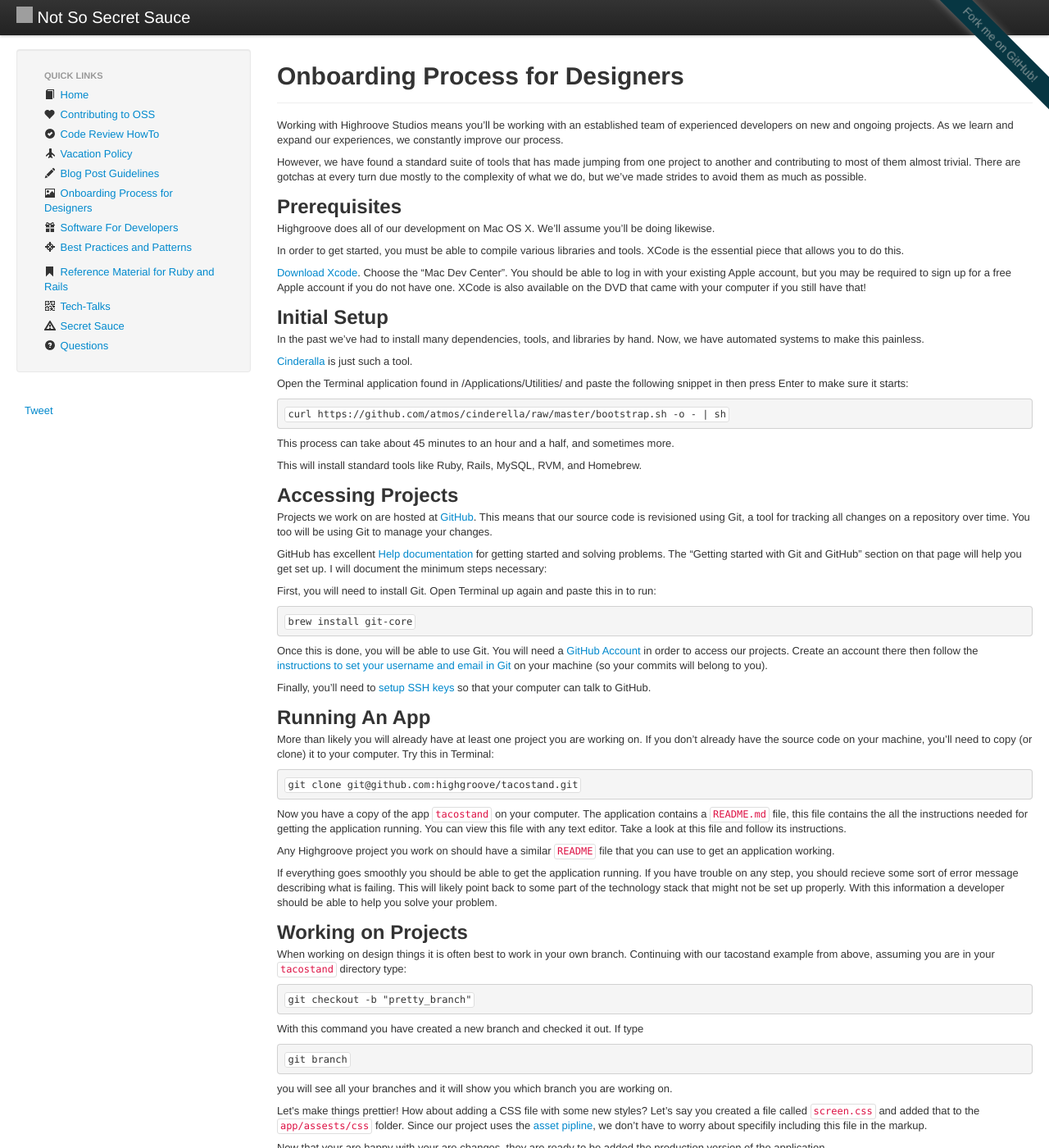
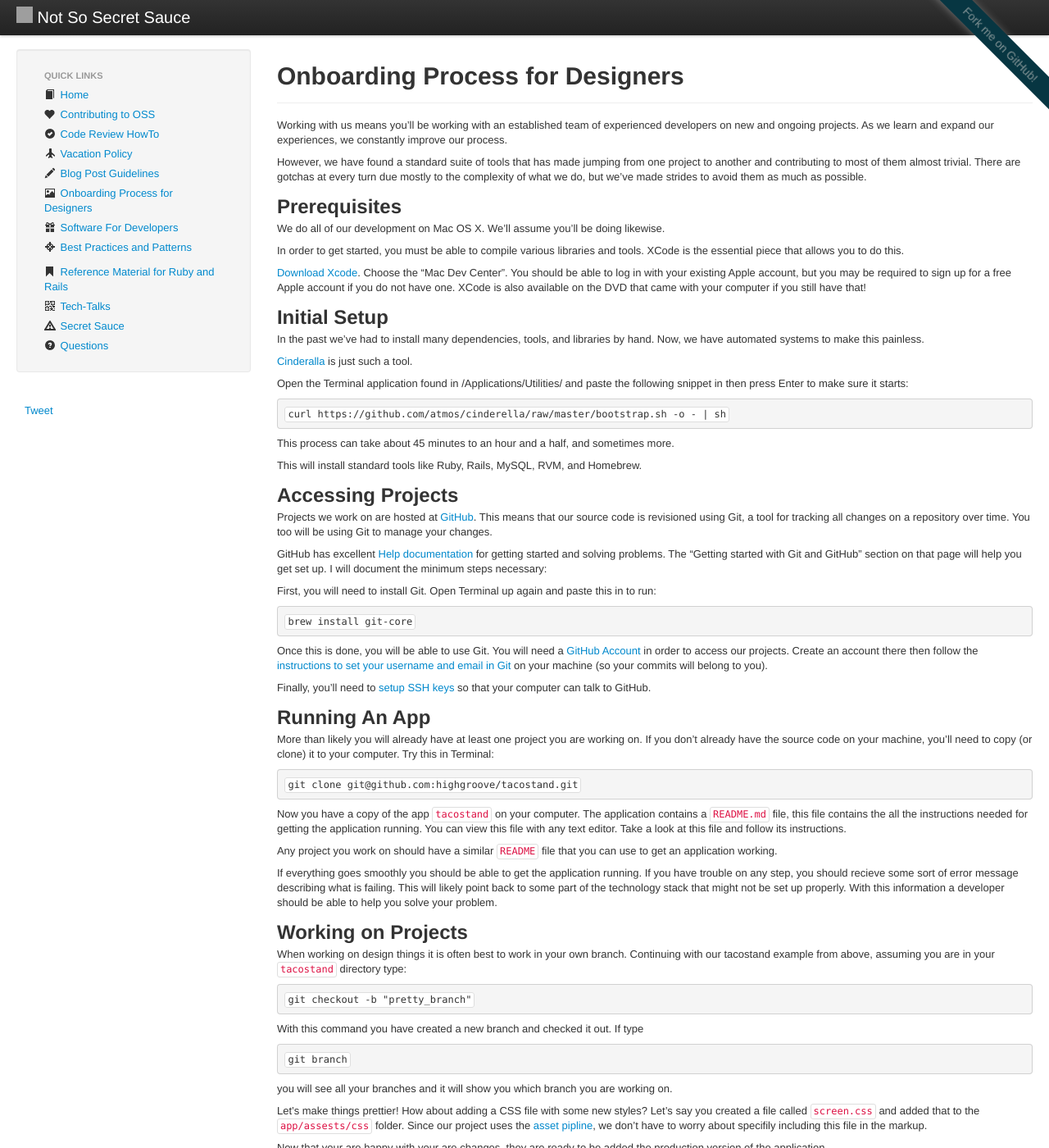
Before and after one commit to daveworth/not-so-secret-sauce, a Jekyll site: the page built from topics/onboarding-process-for-designers.md, in a window 1280 px wide and 1400 px high. Shown: the whole window at 82% size. Built offline with Jekyll 4.4.1, drawn with Linux system fonts in a browser that asks for light colours; nearby versions of some CDN libraries; comment, search, counter and statistics services are not loaded; grey boxes are pictures that could not be loaded.

Commit message:
Voice cleanup

```diff
--- a/topics/onboarding-process-for-designers.md
+++ b/topics/onboarding-process-for-designers.md
@@ -3,83 +3,56 @@ layout: topic
 title: Onboarding Process for Designers
 ---
 
-Working with Highroove Studios means you’ll be working with an established
-team of experienced developers on new and ongoing projects. As we learn and
-expand our experiences, we constantly improve our process.
+Working with us means you'll be working with an established team of experienced developers on new and ongoing projects. As we learn and expand our experiences, we constantly improve our process.
 
-However, we have found a standard suite of tools that has made jumping from
-one project to another and contributing to most of them almost trivial. There
-are gotchas at every turn due mostly to the complexity of what we do, but
-we’ve made strides to avoid them as much as possible.
+However, we have found a standard suite of tools that has made jumping from one project to another and contributing to most of them almost trivial. There
+are gotchas at every turn due mostly to the complexity of what we do, but we've made strides to avoid them as much as possible.
 
 ## Prerequisites
 
-Highgroove does all of our development on Mac OS X. We’ll assume you’ll be
-doing likewise.
+We do all of our development on Mac OS X. We'll assume you'll be doing likewise.
 
-In order to get started, you must be able to compile various libraries and
-tools. XCode is the essential piece that allows you to do this.
+In order to get started, you must be able to compile various libraries and tools. XCode is the essential piece that allows you to do this.
 
-[Download Xcode](https://developer.apple.com/xcode/). Choose the “Mac Dev
-Center”. You should be able to log in with your existing Apple account, but
-you may be required to sign up for a free Apple account if you do not have
-one. XCode is also available on the DVD that came with your computer if you
-still have that!
+[Download Xcode](https://developer.apple.com/xcode/). Choose the "Mac Dev Center". You should be able to log in with your existing Apple account, but you may be required to sign up for a free Apple account if you do not have one. XCode is also available on the DVD that came with your computer if you still have that!
 
 ## Initial Setup
 
-In the past we’ve had to install many dependencies, tools, and libraries by
-hand. Now, we have automated systems to make this painless.
+In the past we've had to install many dependencies, tools, and libraries by hand. Now, we have automated systems to make this painless.
 
 [Cinderalla](http://www.atmos.org/cinderella/) is just such a tool.
 
-Open the Terminal application found in /Applications/Utilities/ and paste the
-following snippet in then press Enter to make sure it starts:
+Open the Terminal application found in /Applications/Utilities/ and paste the following snippet in then press Enter to make sure it starts:
 
     curl https://github.com/atmos/cinderella/raw/master/bootstrap.sh -o - | sh
 
-This process can take about 45 minutes to an hour and a half, and sometimes
-more.
+This process can take about 45 minutes to an hour and a half, and sometimes more.
 
 This will install standard tools like Ruby, Rails, MySQL, RVM, and Homebrew.
 
 ## Accessing Projects
 
-Projects we work on are hosted at [GitHub](http://github.com). This means that
-our source code is revisioned using Git, a tool for tracking all changes on a
-repository over time. You too will be using Git to manage your changes.
+Projects we work on are hosted at [GitHub](http://github.com). This means that our source code is revisioned using Git, a tool for tracking all changes on a repository over time. You too will be using Git to manage your changes.
 
-GitHub has excellent [Help documentation](http://help.github.com/) for getting
-started and solving problems. The “Getting started with Git and GitHub”
-section on that page will help you get set up. I will document the minimum
-steps necessary:
+GitHub has excellent [Help documentation](http://help.github.com/) for getting started and solving problems. The "Getting started with Git and GitHub" section on that page will help you get set up. I will document the minimum steps necessary:
 
-First, you will need to install Git. Open Terminal up again and paste this in
-to run:
+First, you will need to install Git. Open Terminal up again and paste this in to run:
 
     brew install git-core
 
-Once this is done, you will be able to use Git. You will need a [GitHub
-Account](http://github.com/account) in order to access our projects. Create an
-account there then follow the [instructions to set your username and email in
-Git](http://help.github.com/set-your-user-name-email-and-github-token/) on
-your machine (so your commits will belong to you).
+Once this is done, you will be able to use Git. You will need a [GitHub Account](http://github.com/account) in order to access our projects. Create an account there then follow the [instructions to set your username and email in Git](http://help.github.com/set-your-user-name-email-and-github-token/) on your machine (so your commits will belong to you).
 
-Finally, you’ll need to [setup SSH keys](http://help.github.com/mac-set-up-
-git/) so that your computer can talk to GitHub.
+Finally, you'll need to [setup SSH keys](http://help.github.com/mac-set-up-git/) so that your computer can talk to GitHub.
 
 ## Running An App
 
-More than likely you will already have at least one project you are working
-on. If you don’t already have the source code on your machine, you’ll need to
-copy (or clone) it to your computer. Try this in Terminal:
+More than likely you will already have at least one project you are working on. If you don't already have the source code on your machine, you'll need to copy (or clone) it to your computer. Try this in Terminal:
 
     git clone git@github.com:highgroove/tacostand.git
 
-Now you have a copy of the app `tacostand` on your computer. The application contains a `README.md`
-file, this file contains the all the instructions needed for getting the application running. You can view this file with any text editor. Take a look at this file and follow its instructions.
+Now you have a copy of the app `tacostand` on your computer. The application contains a `README.md` file, this file contains the all the instructions needed for getting the application running. You can view this file with any text editor. Take a look at this file and follow its instructions.
 
-Any Highgroove project you work on should have a similar `README` file that you can use to get an application working.
+Any project you work on should have a similar `README` file that you can use to get an application working.
 
 If everything goes smoothly you should be able to get the application running. If you have trouble on any step, you should recieve some sort of error message describing what is failing. This will likely point back to some part of the technology stack that might not be set up properly. With this information a developer should be able to help you
 solve your problem.
@@ -127,7 +100,7 @@ However, in some special cases you might need to go ahead an fold those changes
 
 ## Glossary
 
-Here are a few terms you’ll want to know:
+Here are a few terms you'll want to know:
 
 * RVM: Ruby Version Manager - simplifies managing different versions of Ruby and Gems related to specific projects
 * Homebrew - installs software dependencies, like MySQL and git
```
Also changed, not shown: topics/blog-post-guidelines.md (+8 -8 lines), topics/code-reviews-howto.md (+2 -2 lines), topics/open-source-contribution-guide.md (+2 -2 lines), topics/questions.md (+1 -1 lines), README.md.
